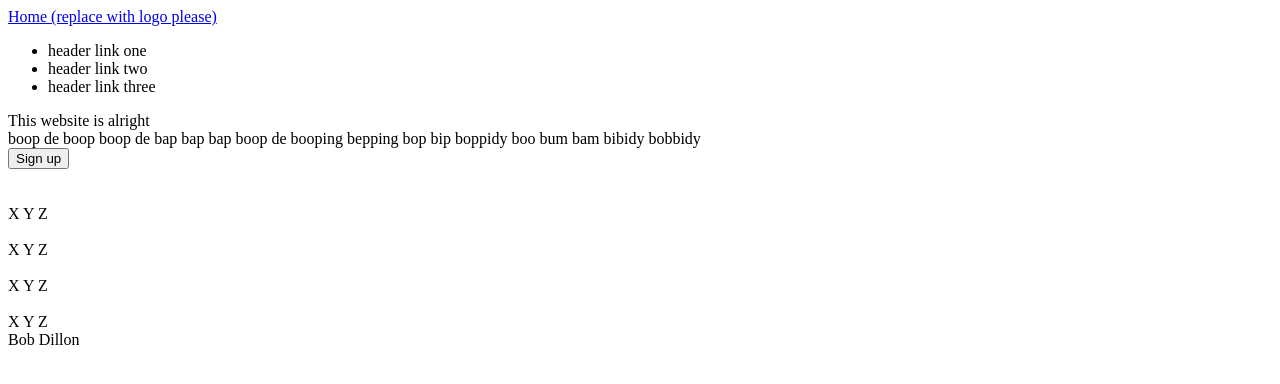
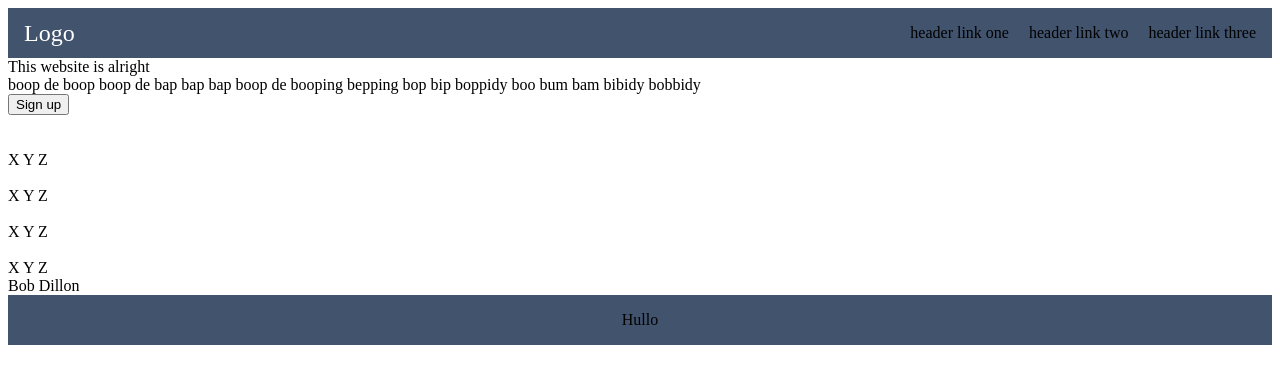
Before and after one commit to joshua7baker/landing-page, a plain HTML site: page index.html in a window 1280 px wide. Drawn offline with Linux system fonts and the light colour scheme.

Commit message:
Style formatting header/footer

```diff
--- a/index.html
+++ b/index.html
@@ -12,7 +12,7 @@
     <!-- Header -->
     <div class="header">
         <div class="left-links">
-            <a href="./index.html">Home (replace with logo please)</a>
+            Logo
         </div>
         <div class="right-links">
             <ul>
@@ -75,7 +75,7 @@
     </div>
 
     <!-- Footer -->
-    <div class="footer"></div>
+    <div class="footer"> Hullo</div>
 
     </div>
 </body>
--- a/style.css
+++ b/style.css
@@ -11,4 +11,42 @@ html {
 body {
     display: flex;
     flex-direction: column;
+    min-height: 100vh;
 }
+
+.header, .footer {
+    flex: auto;
+    display: flex;
+    max-height: 50px;
+    align-items: center;
+    background-color: #41536d;
+}
+
+.footer {
+    justify-content: center;
+}
+
+
+.right-links, .left-links {
+    flex: 1;
+    padding: 0 16px;
+}
+
+.left-links {
+    color: white;
+    font-size: 24px;
+}
+
+.right-links{
+    flex: 1;
+    display: flex;
+    justify-content: flex-end;
+}
+
+.right-links ul{
+    display: flex;
+    gap: 20px;
+    margin: 0;
+    padding: 0;
+    list-style-type: none;
+}
```
